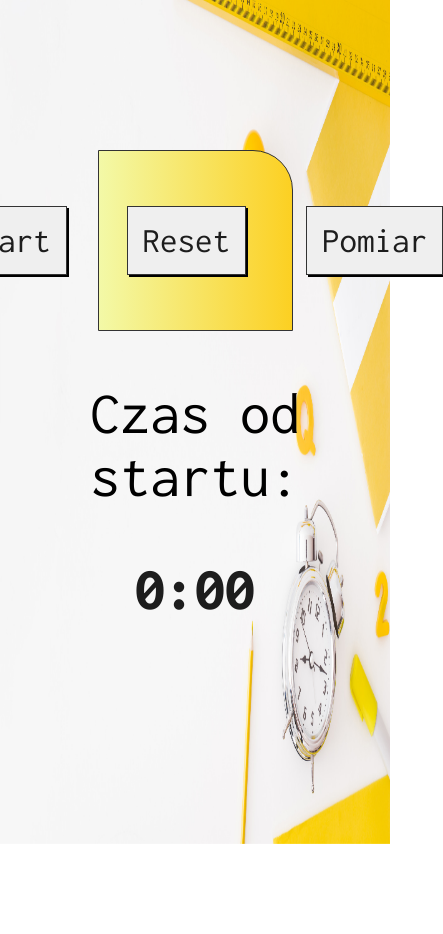
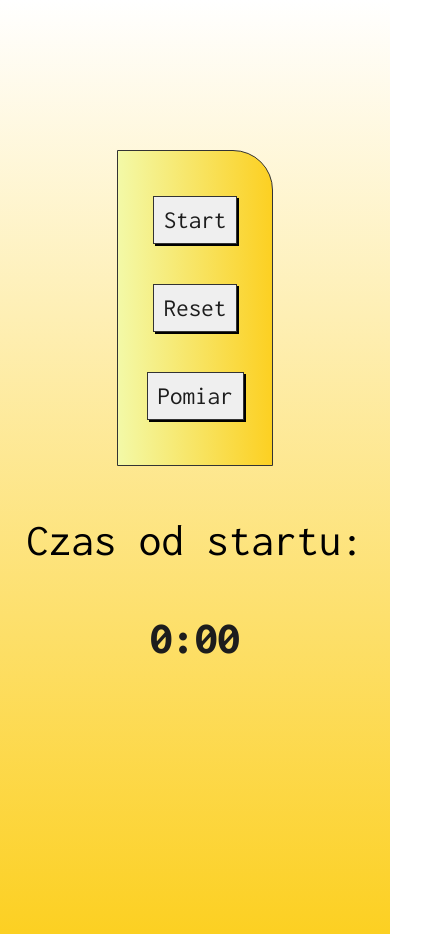
Before and after one commit to kamilkoziol5/stoper-simple-JS, a plain HTML site: page index.html in a window 390 px wide. Shown: the whole page, 443 px wide, since content can reach past the window. Before the commit the page ends 912 px from the top, so only its background shows below. Drawn offline with Linux system fonts and the light colour scheme.

Commit message:
add responsive design and change bg

```diff
--- a/index.html
+++ b/index.html
@@ -14,7 +14,6 @@
 	</head>
 
 	<body>
-		<img src="images/bg.jpg" alt="" />
 		<div class="buttons">
 			<button class="main">Start</button>
 			<button class="reset">Reset</button>
--- a/style.css
+++ b/style.css
@@ -10,6 +10,9 @@ body {
 	overflow-x: hidden;
 	width: 100%;
 	min-height: 100dvh;
+	background: #fffc00;
+	background: -webkit-linear-gradient(to top, #ffffff, #fcd022);
+	background: linear-gradient(to bottom, #ffffff, #fcd022);
 }
 
 img {
@@ -30,7 +33,7 @@ img {
 	background: -webkit-linear-gradient(to right, #f3f9a7, #fcd022);
 	background: linear-gradient(to right, #f3f9a7, #fcd022);
 	border: 1px solid #333;
-	width: 50%;
+	width: 50vw;
 	border-top-right-radius: 40px;
 	margin: 0 auto;
 }
@@ -104,3 +107,26 @@ h2 {
 	background-color: #1d1d1d;
 	padding: 5px;
 }
+
+@media (max-width: 1180px) {
+	.buttons {
+		flex-direction: column;
+		width: 40vw;
+	}
+}
+@media (max-width: 850px) {
+	button {
+		font-size: 25px;
+		padding: 10px;
+		margin: 20px;
+	}
+
+	.time {
+		font-size: 45px;
+	}
+
+	#pomiary {
+		padding: 10px 15px;
+		font-size: 20px;
+	}
+}
```
